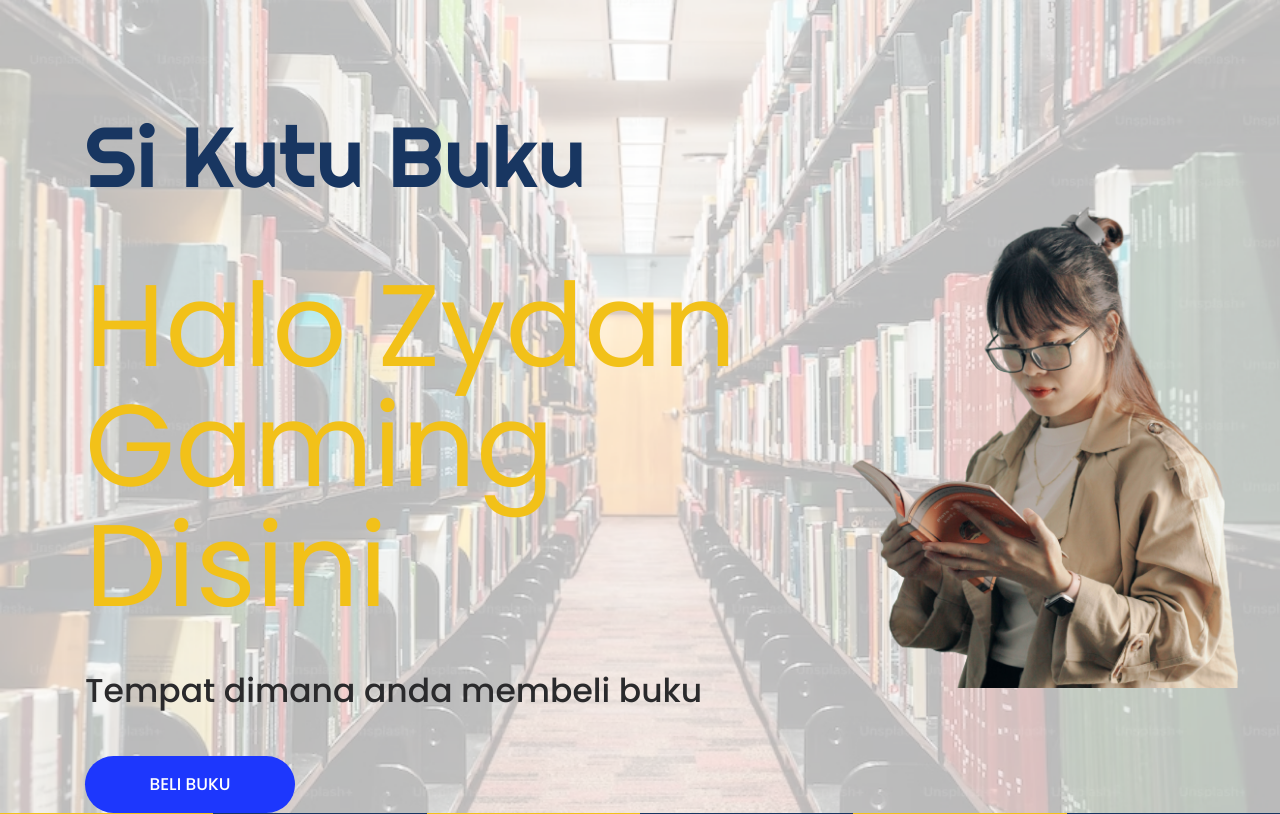
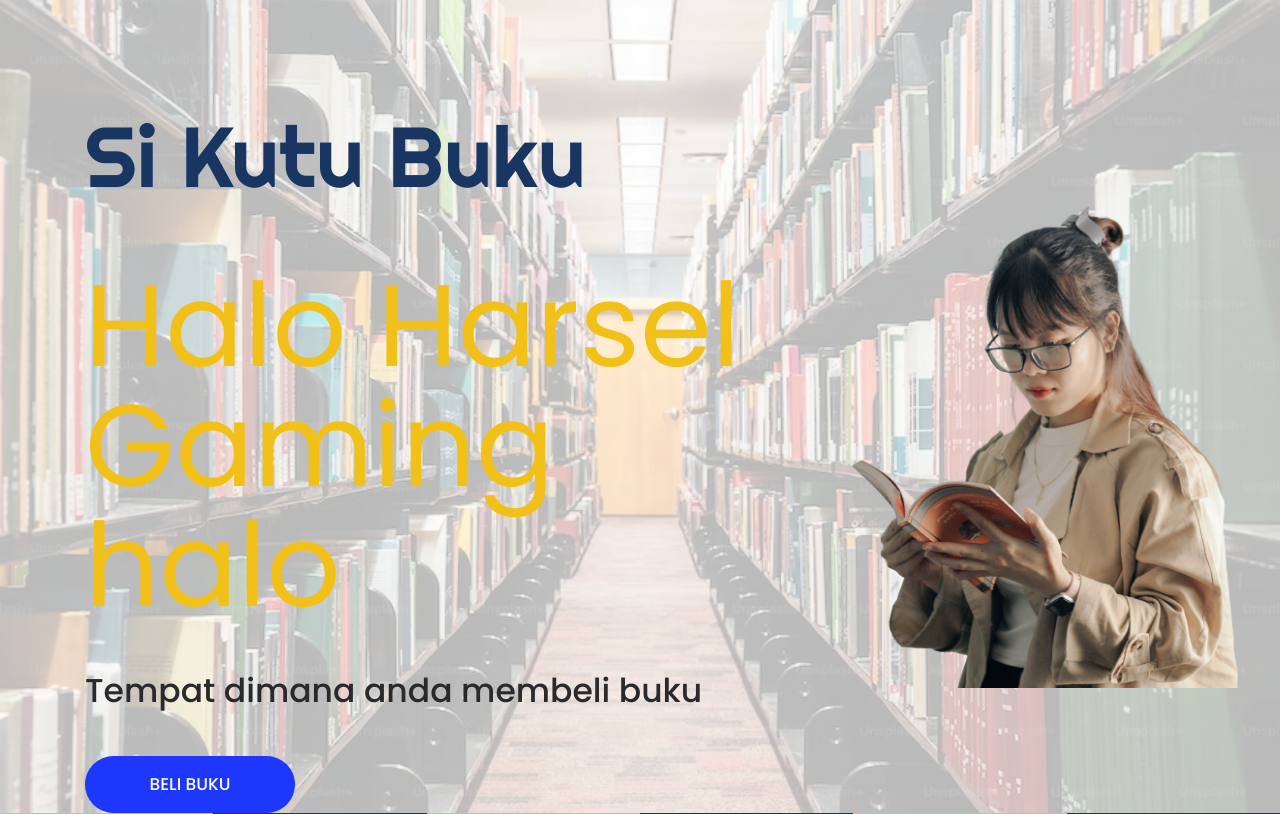
Before and after one commit to Harselole/testing, a CodeIgniter app: page /testing_harsel/ in a window 1280 px wide. Shown: the part 239-1053 px from the top of the page. Run offline with CodeIgniter, Linux system fonts and the light colour scheme; some libraries are stand-ins or nearby versions; grey boxes are pictures that could not be loaded.

Commit message:
initial commit

```diff
--- a/application/views/home/home.php
+++ b/application/views/home/home.php
@@ -50,7 +50,7 @@
                <div class="col-md-8">
                   <div class="text-bg">
                      <h1> <span class="blodark"> Si Kutu Buku </span> <br></h1>
-                     <h1>Halo Zydan Gaming Disini</h1>
+                     <h1>Halo Harsel Gaming halo</h1>
                      <p>Tempat dimana anda membeli buku </p>
                      <a class="read_more" href="<?= base_url(); ?>pembelian_form">Beli Buku</a>
                   </div>
```
